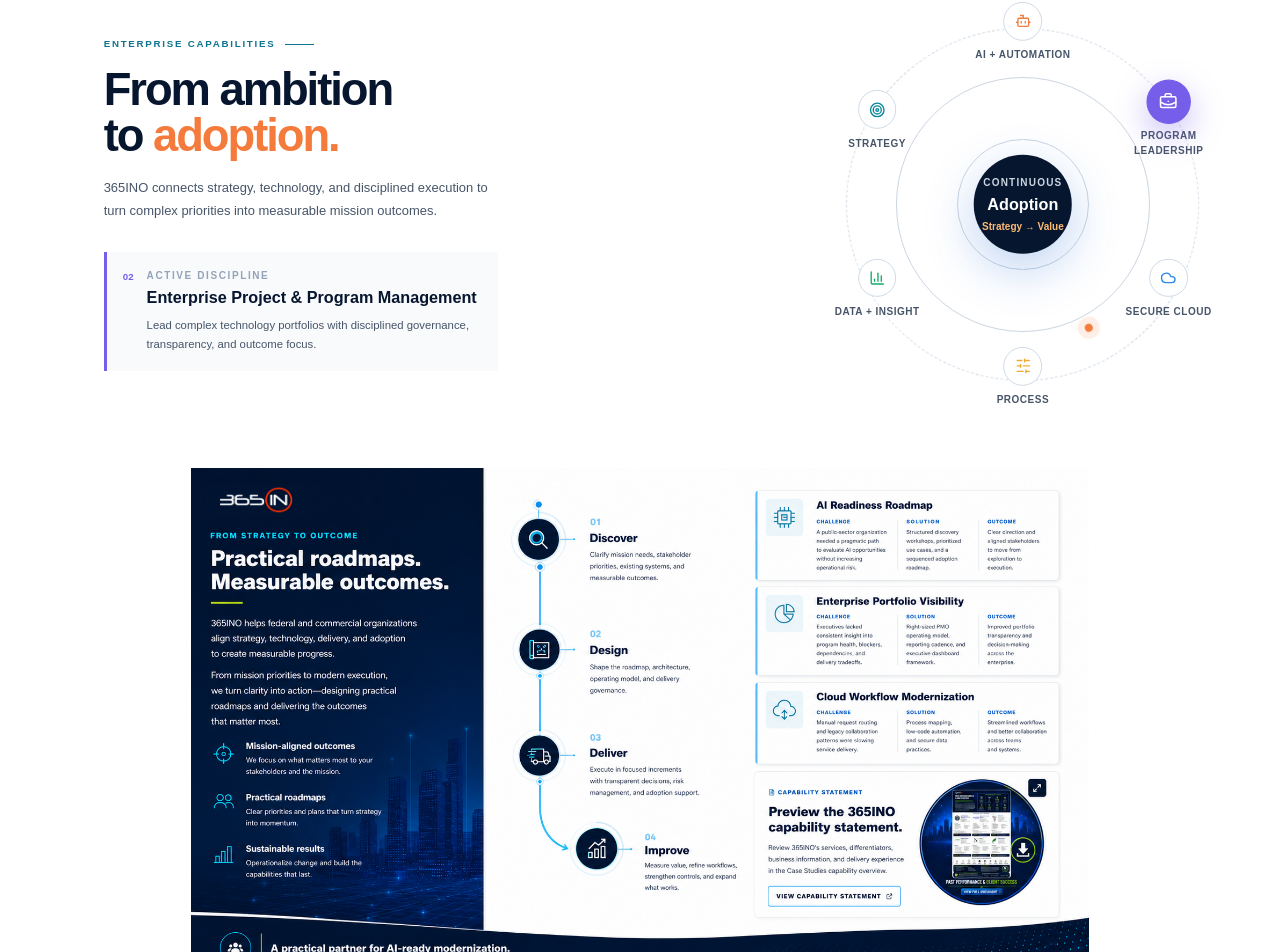
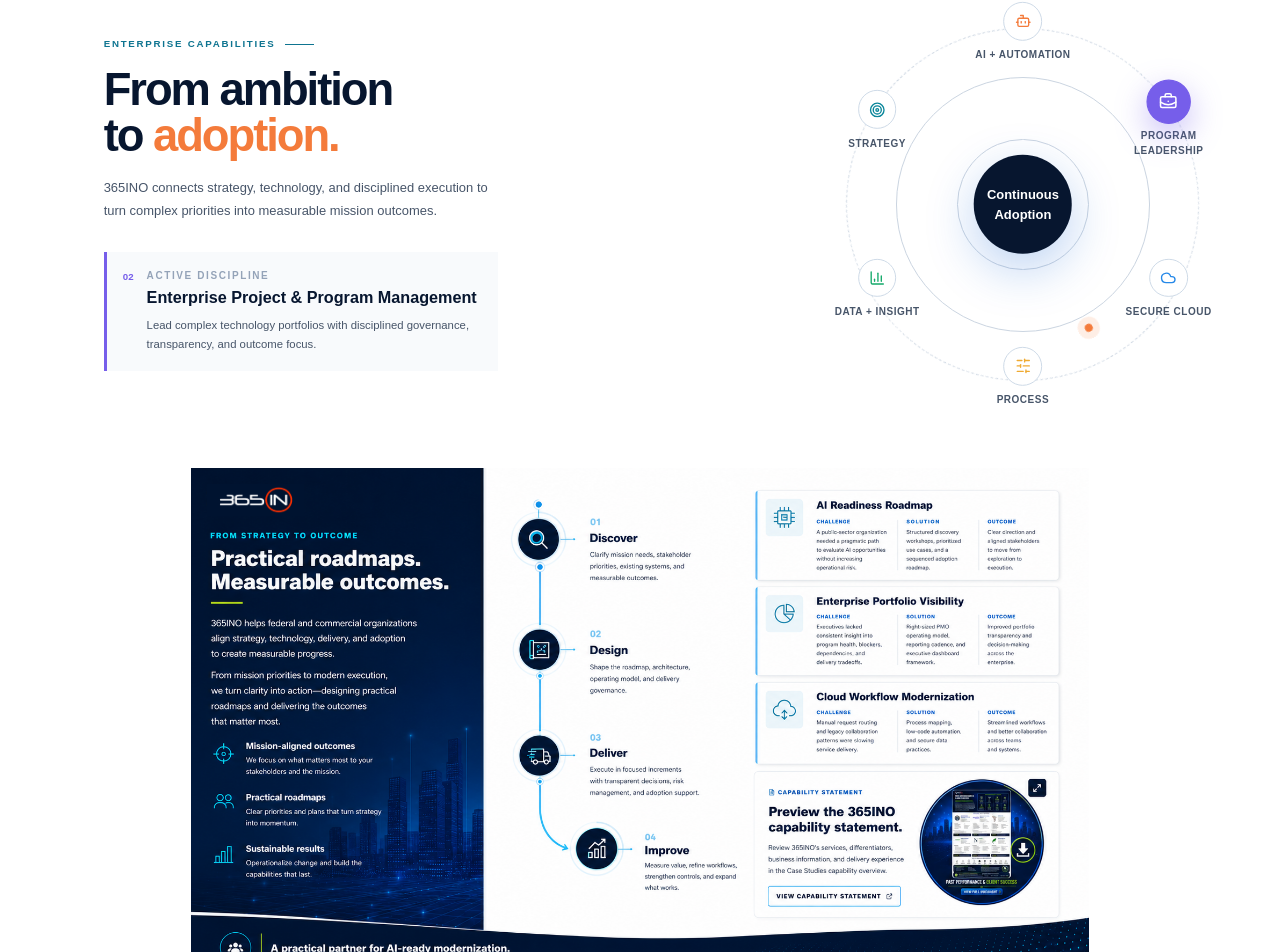
Before and after one commit to Space3434/365INO, a Next.js app: page / in a window 1280 px wide. Shown: the part 1219-2171 px from the top of the page. Built offline with nearby package versions, Linux system fonts and the light colour scheme.

Commit message:
Simplify capability orbit center label

```diff
--- a/components/capability-orbit.tsx
+++ b/components/capability-orbit.tsx
@@ -102,11 +102,10 @@
             />
 
             <div className="absolute left-1/2 top-1/2 z-10 grid aspect-square w-[24%] -translate-x-1/2 -translate-y-1/2 place-content-center rounded-full bg-navy text-center text-white shadow-[0_1.25rem_3.75rem_rgba(11,91,211,0.27)]">
-              <span className="text-[8px] font-bold uppercase tracking-[0.12em] text-slate-300 sm:text-[10px]">
-                Continuous
-              </span>
-              <strong className="my-1 text-sm font-black sm:text-xl">Adoption</strong>
-              <span className="text-[8px] font-semibold text-orange-300 sm:text-[10px]">Strategy → Value</span>
+              <strong className="text-[10px] font-black leading-tight sm:text-base">
+                <span className="block">Continuous</span>
+                <span className="block">Adoption</span>
+              </strong>
             </div>
 
             {orbitItems.map((item, index) => {
```
